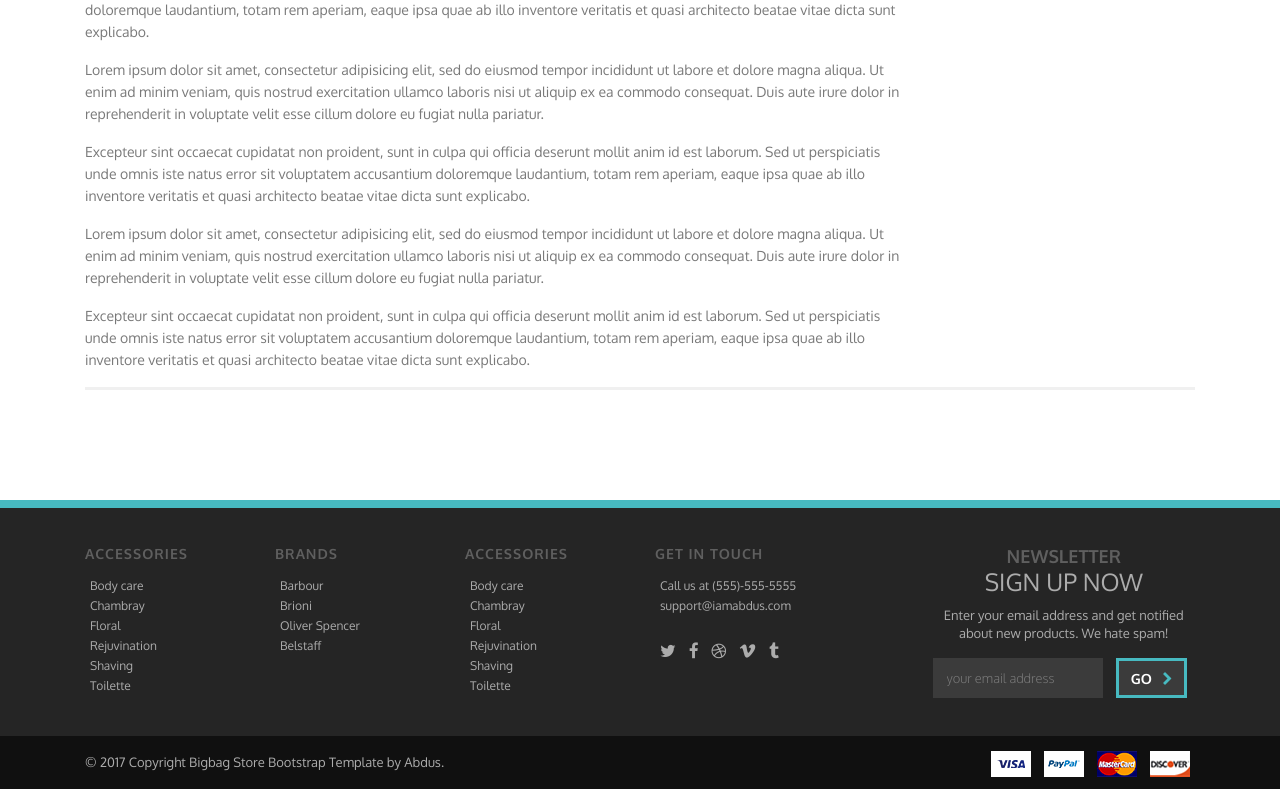
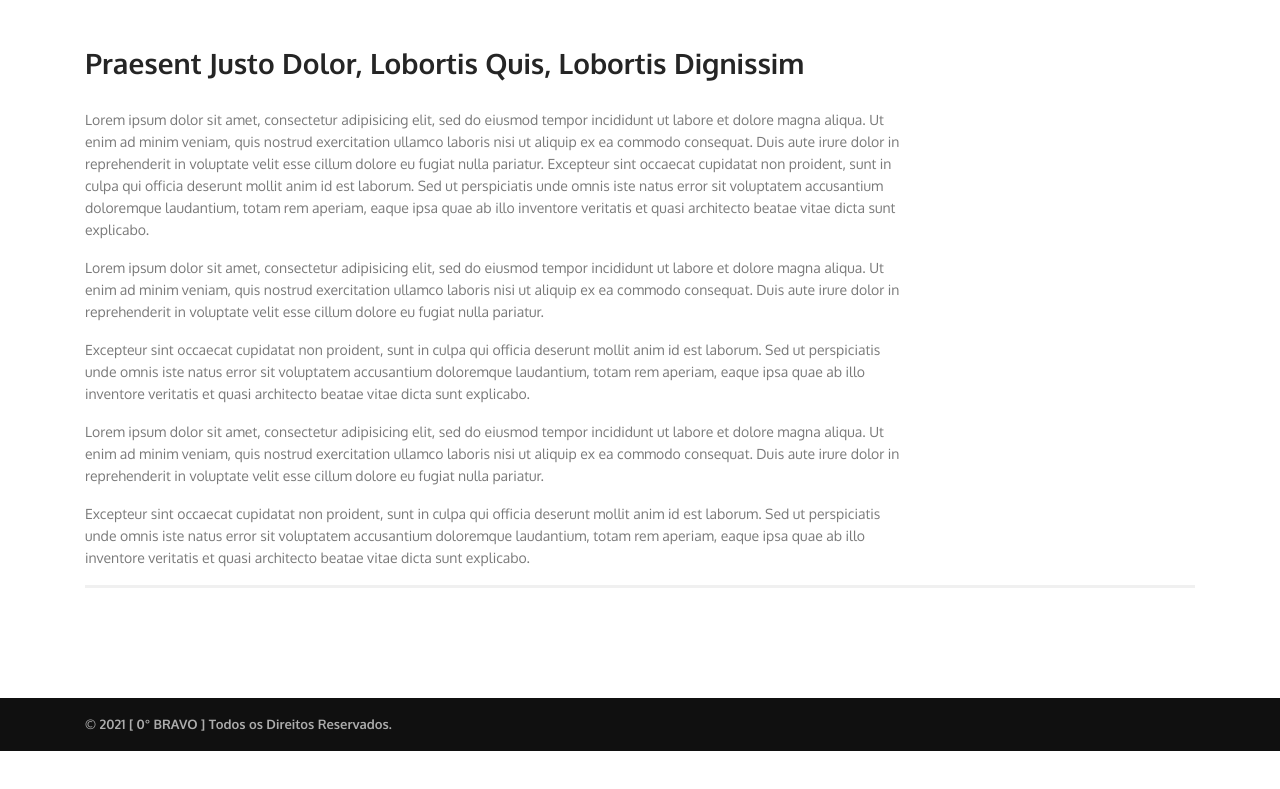
Before and after one commit to juniorots/0bravo, a website: page public/maracuja.html in a window 1280 px wide. Shown: the part 661-1450 px from the top of the page. After the commit the page ends 1412 px from the top, so only its background shows below. Drawn offline with Linux system fonts and the light colour scheme.

Commit message:
Atualizando Projeto 0° BRAVO

```diff
--- a/public/maracuja.html
+++ b/public/maracuja.html
@@ -50,8 +50,8 @@
         <nav class="navbar navbar-main navbar-default navbar-expand-md navbar-scrollUp navbar-sticky" role="navigation">
           <div class="container">
             <!-- Brand and toggle get grouped for better mobile display -->
-
             <a class="navbar-brand" href="index.html">
+                <br /><br /><br /><br /><br /><br /><br /><br /><br /><br /><br /><br />
                 <img src="assets/img/logo.png" width="150px" /><br /><br />
             </a>
 
@@ -60,6 +60,8 @@
       </div>
 
 <!-- LIGHT SECTION -->
+<br /><br /><br /><br /><br /><br /><br /><br />
+<br /><br /><br />
 <section class="lightSection clearfix pageHeader">
   <div class="container">
     <div class="row">
@@ -122,92 +124,15 @@
   </div>
 </section>
 
-			<!-- FOOTER -->
-			<div class="footer clearfix">
-				<div class="container">
-					<div class="row">
-						<div class="col-md-2 col-12">
-							<div class="footerLink">
-								<h5>Accessories</h5>
-								<ul class="list-unstyled">
-									<li><a href="#">Body care </a></li>
-									<li><a href="#">Chambray </a></li>
-									<li><a href="#">Floral </a></li>
-									<li><a href="#">Rejuvination </a></li>
-									<li><a href="#">Shaving </a></li>
-									<li><a href="#">Toilette </a></li>
-								</ul>
-							</div>
-						</div>
-						<div class="col-md-2 col-12">
-							<div class="footerLink">
-								<h5>BRANDS</h5>
-								<ul class="list-unstyled">
-									<li><a href="#">Barbour </a></li>
-									<li><a href="#">Brioni </a></li>
-									<li><a href="#">Oliver Spencer</a></li>
-									<li><a href="#">Belstaff</a></li>
-								</ul>
-							</div>
-						</div>
-						<div class="col-md-2 col-12">
-							<div class="footerLink">
-								<h5>Accessories</h5>
-								<ul class="list-unstyled">
-									<li><a href="#">Body care </a></li>
-									<li><a href="#">Chambray </a></li>
-									<li><a href="#">Floral </a></li>
-									<li><a href="#">Rejuvination </a></li>
-									<li><a href="#">Shaving </a></li>
-									<li><a href="#">Toilette </a></li>
-								</ul>
-							</div>
-						</div>
-						<div class="col-md-2 col-12">
-							<div class="footerLink">
-								<h5>Get in Touch</h5>
-								<ul class="list-unstyled">
-									<li>Call us at (555)-555-5555</li>
-									<li><a href="mailto:support@iamabdus.com">support@iamabdus.com</a></li>
-								</ul>
-								<ul class="list-inline">
-									<li><a href="#"><i class="fa fa-twitter"></i></a></li>
-									<li><a href="#"><i class="fa fa-facebook"></i></a></li>
-									<li><a href="#"><i class="fa fa-dribbble"></i></a></li>
-									<li><a href="#"><i class="fa fa-vimeo"></i></a></li>
-									<li><a href="#"><i class="fa fa-tumblr"></i></a></li>
-								</ul>
-							</div>
-						</div>
-						<div class="col-md-4 col-12">
-							<div class="newsletter clearfix">
-								<h4>Newsletter</h4>
-								<h3>Sign up now</h3>
-								<p>Enter your email address and get notified about new products. We hate spam!</p>
-								<div class="input-group">
-									<input type="text" class="form-control" placeholder="your email address" aria-describedby="basic-addon2">
-									<a href="#" class="input-group-addon" id="basic-addon2">go <i class="fa fa-chevron-right"></i></a>
-								</div>
-							</div>
-						</div>
-					</div>
-				</div>
-			</div>
 			<!-- COPY RIGHT -->
 			<div class="copyRight clearfix">
 				<div class="container">
 					<div class="row">
-						<div class="col-md-7 col-12">
-							<p>&copy; 2017 Copyright Bigbag Store Bootstrap Template by <a target="_blank" href="http://www.iamabdus.com/">Abdus</a>.</p>
-						</div>
-						<div class="col-md-5 col-12">
-							<ul class="list-inline">
-								<li><img src="assets/img/home/footer/card1.png"></li>
-								<li><img src="assets/img/home/footer/card2.png"></li>
-								<li><img src="assets/img/home/footer/card3.png"></li>
-								<li><img src="assets/img/home/footer/card4.png"></li>
-							</ul>
-						</div>
+
+                    <div class="col-md-7 col-12">
+                        <p><strong>&copy; 2021 [ 0° BRAVO ] Todos os Direitos Reservados.</strong></p>
+                    </div>
+
 					</div>
 				</div>
 			</div>
```
Also changed, not shown: public/index.html (+1 -1 lines).
